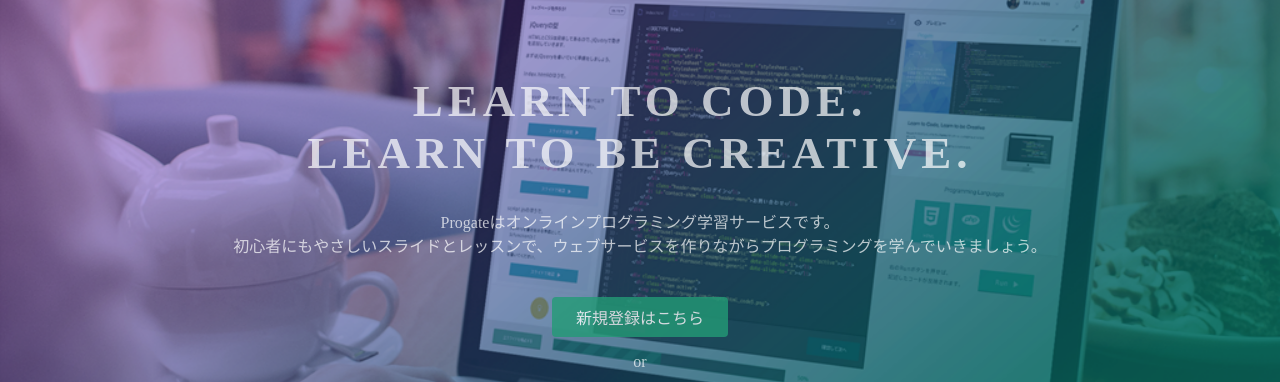
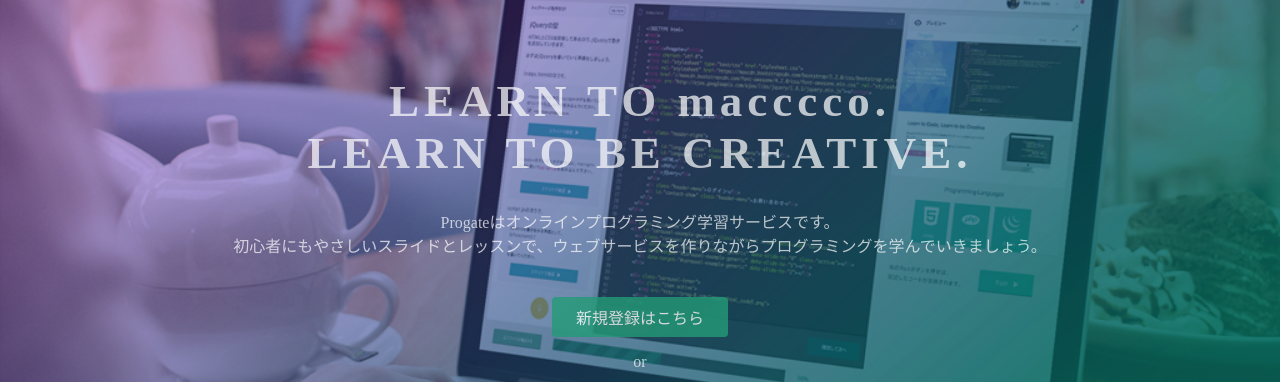
Before and after one commit to macccco/macccco.github.io, a plain HTML site: page index.html in a window 1280 px wide. Shown: the part 135-517 px from the top of the page. Drawn offline with Linux system fonts and the light colour scheme.

Commit message:
Update index.html

```diff
--- a/index.html
+++ b/index.html
@@ -23,7 +23,7 @@
   </header>
   <div class="top-wrapper">
     <div class="container">
-      <h1>LEARN TO CODE.<br>LEARN TO BE CREATIVE.</h1>
+      <h1>LEARN TO macccco.<br>LEARN TO BE CREATIVE.</h1>
       <p>Progateはオンラインプログラミング学習サービスです。<br>初心者にもやさしいスライドとレッスンで、ウェブサービスを作りながらプログラミングを学んでいきましょう。</p>
       <div class="btn-wrapper">
         <a href="#" class="btn signup">新規登録はこちら</a>
```
